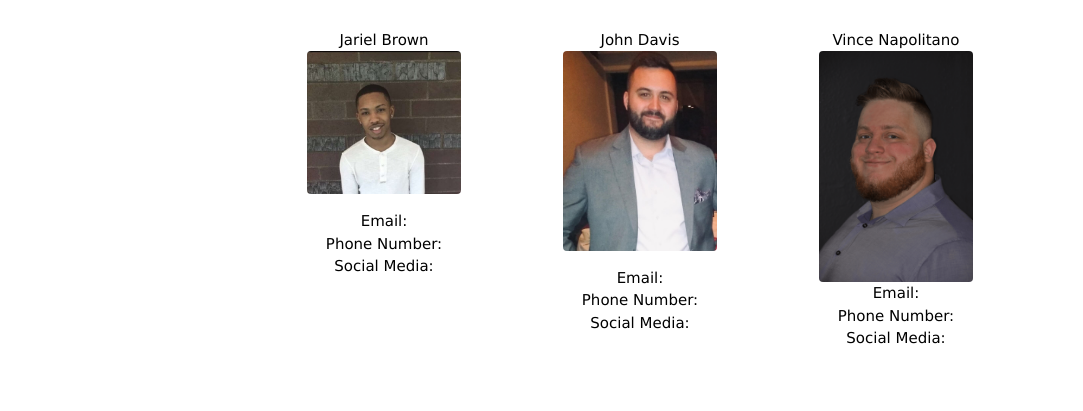
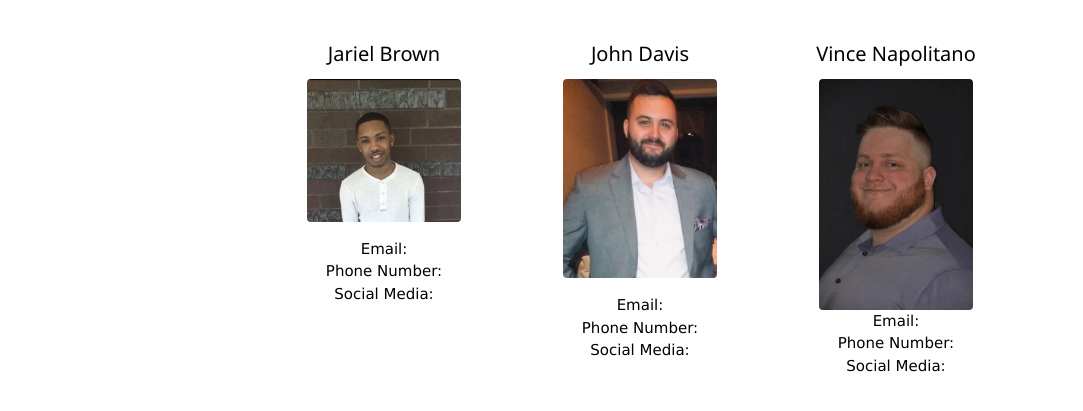
Before and after one commit to JEDavis624/Giv-Ease, a plain HTML site: page contact.html in a window 1280 px wide. Shown: the part 291-702 px from the top of the page, without its empty margins (0-1083 px from the left). Drawn offline with nearby package versions, Linux system fonts and the light colour scheme.

Commit message:
changed contact names to h4

```diff
--- a/contact.html
+++ b/contact.html
@@ -47,21 +47,21 @@
         <p class="w3-justify">Have a question? We will help answer your questions, whether through email, phone call, or our social media down below.</p>
             <div class="w3-row w3-padding-32">
                 <div class="w3-third">
-                  <p>Jariel Brown</p>
+                  <h4>Jariel Brown</h4>
                   <img src="assets/img/jariel_pic.jpg" class="w3-round w3-margin-bottom" alt="Jariel Brown" style="width:60%">
                   <p>Email:</p>
                   <p>Phone Number:</p>
                   <p>Social Media:</p>
                 </div>
                 <div class="w3-third">
-                  <p>John Davis</p>
+                  <h4>John Davis</h4>
                   <img src="assets/img/JD-PIC.jpg" class="w3-round w3-margin-bottom" alt="John Davis" style="width:60%">
                   <p>Email:</p>
                   <p>Phone Number:</p>
                   <p>Social Media:</p>
                 </div>
                 <div class="w3-third">
-                  <p>Vince Napolitano</p>
+                  <h4>Vince Napolitano</h4>
                   <img src="assets/img/VN-PIC.png" class="w3-round" alt="Vince Napolitano" style="width:60%">
                   <p>Email:</p>
                   <p>Phone Number:</p>
```
